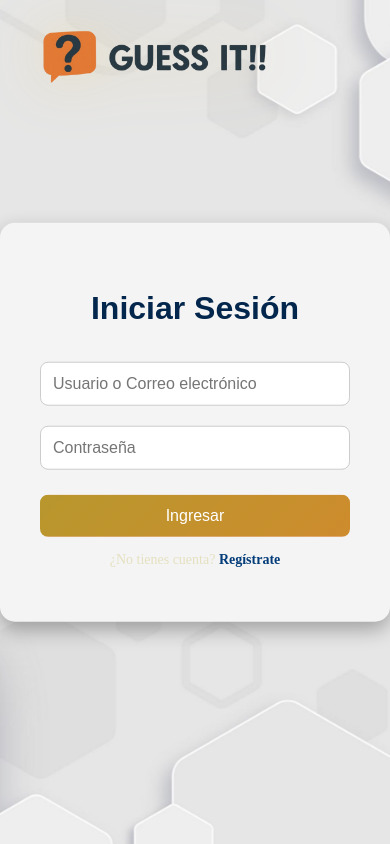
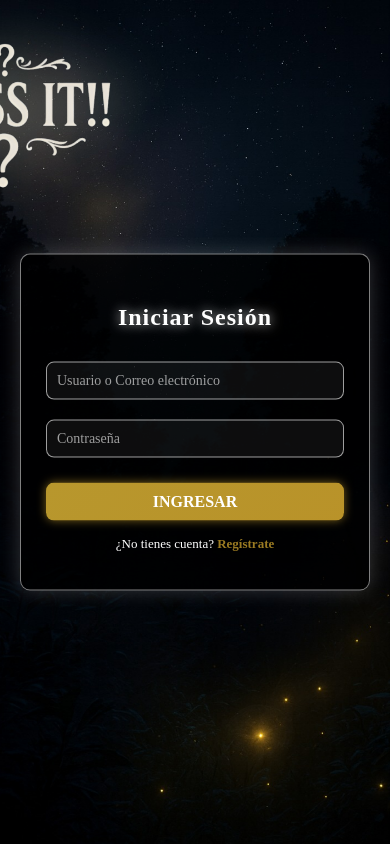
Before and after one commit to NoJodan/GuessIt-Front, a React (Create React App) app: page /Login in a window 390 px wide. Built offline with nearby package versions, Linux system fonts and the light colour scheme; a web font is replaced by a local one.

Commit message:
Se Rediseñó el apartado del login (aun sin sonidos)

```diff
--- a/src/Pages/Login.jsx
+++ b/src/Pages/Login.jsx
@@ -28,10 +28,8 @@ function Login() {
     e.preventDefault();
     const data = await login(identifier, password);
     if (data && data.token) {
-      // Inicio de sesión correcto: redirigir a InicioPage
       navigate("/InicioPage");
     } else {
-      // Mostrar alerta con el mensaje devuelto por el backend
       const msg =
         data?.message ||
         data?.error ||
@@ -43,17 +41,18 @@ function Login() {
 
   return (
     <div className="login-page">
+      {/* Header con el logo */}
       <header className="panel-login">
         <Link to="/InicioPage">
           <img
             className="MiniLogo"
-            src="/images/MiniLogo.png"
+            src="/images/mini_logo_nuevo.png"
             alt="Mini logo Guess It!!"
-            width="500px"
-            height="auto"
           />
         </Link>
       </header>
+
+      {/* Tarjeta de inicio de sesión */}
       <div className="login-card">
         <h2 className="login-title">Iniciar Sesión</h2>
 
@@ -87,5 +86,4 @@ function Login() {
     </div>
   );
 }
-
 export default Login;
--- a/src/styles/login.css
+++ b/src/styles/login.css
@@ -1,47 +1,61 @@
-.panel-login {
-  position: absolute; /* Para poder moverla libremente */
-  top: 20px; /* Distancia desde arriba */
-  left: 5px; /* Distancia desde la izquierda */
+/* Fuente general */
+* {
+  font-family: 'MedievalSharp', cursive;
+  box-sizing: border-box;
 }
 
-.MiniLogo {
-  width: 300px; /* Ajusta el tamaño según necesites */
-  height: auto;
-}
-
+/* Mantiene el fondo original sin cambios */
 .login-page {
   min-height: 100vh;
   width: 100%;
   display: flex;
   flex-direction: column;
-  background: url("/public/images/fondologin.jpg") no-repeat center center fixed;
+  background: url("/public/images/fondo2.jpg") no-repeat center center fixed;
   background-size: cover;
-  position: relative; /* Para mantener el panel en su lugar */
+  position: relative;
 }
 
+/* Logo */
+.panel-login {
+  position: absolute;
+  top: 20px;
+  left: 20px;
+}
+
+.MiniLogo {
+  width: 220px;
+  height: auto;
+}
+
+/* Tarjeta del formulario */
 .login-card {
-  background: #f4f4f4;
+  background: rgba(0, 0, 0, 0.75);
   padding: 40px;
   border-radius: 15px;
   width: 100%;
   max-width: 400px;
   text-align: center;
-  box-shadow: 0 8px 20px rgba(0, 0, 0, 0.3);
-  animation: fadeIn 0.8s ease;
-
+  box-shadow: 0 0 20px rgba(255, 255, 255, 0.2);
+  border: 1.5px solid rgba(255, 255, 255, 0.5);
+  color: #fff;
   position: absolute;
-  top: 50%; /* centro vertical */
-  left: 50%; /* centro horizontal */
-  transform: translate(-50%, -50%); /* ajusta al verdadero centro */
+  top: 50%;
+  left: 50%;
+  transform: translate(-50%, -50%);
+  animation: fadeInUp 1s ease;
 }
 
+/* Título */
 .login-title {
-  font-family: "Bebas Neue", sans-serif;
-  font-size: 32px;
-  color: #01244bfd;
+  font-size: 34px;
+  color: #ffffff;
+  text-shadow: 0 0 8px rgba(255, 255, 255, 0.6);
   margin-bottom: 25px;
+  letter-spacing: 1px;
+  animation: floatingGlow 3s ease-in-out infinite;
 }
 
+/* Campos de entrada */
 .login-form {
   display: flex;
   flex-direction: column;
@@ -50,58 +64,157 @@
 .login-form input {
   margin: 10px 0;
   padding: 12px;
-  border: 1px solid #ccc;
+  border: 1px solid rgba(255, 255, 255, 0.6);
+  background: rgba(255, 255, 255, 0.05);
+  color: #ffffff;
   border-radius: 8px;
   font-size: 16px;
   transition: all 0.3s ease;
 }
 
-.login-form input:focus {
-  border-color: #ff5733;
-  outline: none;
-  box-shadow: 0 0 8px #ff5733;
+.login-form input::placeholder {
+  color: rgba(255, 255, 255, 0.6);
 }
 
+.login-form input:focus {
+  border-color: #ffffff;
+  outline: none;
+  box-shadow: 0 0 8px #ffffff;
+}
+
+/* Botón dorado */
 .btn-login {
   margin-top: 15px;
-  background-color: #ff5733;
-  color: white;
-  font-size: 16px;
+  background-color: #c1992bcb;
+  color: #fff;
+  font-size: 18px;
   padding: 12px;
   border: none;
   border-radius: 8px;
   cursor: pointer;
+  font-weight: bold;
   transition: all 0.3s ease;
+  text-transform: uppercase;
+  box-shadow: 0 0 10px rgba(193, 153, 43, 0.6);
 }
 
 .btn-login:hover {
   transform: scale(1.05);
-  background-color: #e64e2c;
+  background-color: #d2ab3fc9;
+  box-shadow: 0 0 15px rgba(193, 153, 43, 0.8);
 }
 
+/* Pie del formulario */
 .login-footer {
   margin-top: 15px;
   font-size: 14px;
+  color: #ffffff;
 }
 
 .login-link {
-  color: #033c79;
+  color: #c1992bcb;
   text-decoration: none;
   font-weight: bold;
   transition: 0.3s;
 }
 
 .login-link:hover {
-  text-decoration: underline;
+  text-shadow: 0 0 8px #ffffff;
 }
 
-@keyframes fadeIn {
-  from {
+/* Animación de entrada */
+@keyframes fadeInUp {
+  0% {
     opacity: 0;
-    transform: translateY(-20px);
+    transform: translate(-50%, -60%);
   }
-  to {
+  100% {
     opacity: 1;
-    transform: translateY(0);
+    transform: translate(-50%, -50%);
   }
 }
+
+/* Nueva animación del título (flotante y con brillo) */
+@keyframes floatingGlow {
+  0% {
+    transform: translateY(0);
+    text-shadow: 0 0 8px rgba(255, 255, 255, 0.5);
+  }
+  25% {
+    transform: translateY(-6px);
+    text-shadow: 0 0 12px rgba(255, 255, 255, 0.8);
+  }
+  50% {
+    transform: translateY(0);
+    text-shadow: 0 0 16px rgba(193, 153, 43, 0.8);
+  }
+  75% {
+    transform: translateY(6px);
+    text-shadow: 0 0 12px rgba(255, 255, 255, 0.8);
+  }
+  100% {
+    transform: translateY(0);
+    text-shadow: 0 0 8px rgba(255, 255, 255, 0.5);
+  }
+}
+
+/* === AJUSTES RESPONSIVOS === */
+
+/* Tablets (pantallas entre 600px y 1024px) */
+@media (max-width: 1024px) {
+  .MiniLogo {
+    width: 180px;
+  }
+
+  .login-card {
+    max-width: 350px;
+    padding: 30px;
+  }
+
+  .login-title {
+    font-size: 28px;
+  }
+
+  .btn-login {
+    font-size: 16px;
+    padding: 10px;
+  }
+}
+
+/* Celulares (pantallas menores a 600px) */
+@media (max-width: 600px) {
+  .panel-login {
+    top: 10px;
+    left: 50%;
+    transform: translateX(-50%);
+    text-align: center;
+  }
+
+  .MiniLogo {
+    width: 150px;
+  }
+
+  .login-card {
+    width: 90%;
+    padding: 25px;
+    border-radius: 10px;
+  }
+
+  .login-title {
+    font-size: 24px;
+  }
+
+  .login-form input {
+    font-size: 14px;
+    padding: 10px;
+  }
+
+  .btn-login {
+    font-size: 16px;
+    padding: 10px;
+  }
+
+  .login-footer {
+    font-size: 13px;
+  }
+}
```
